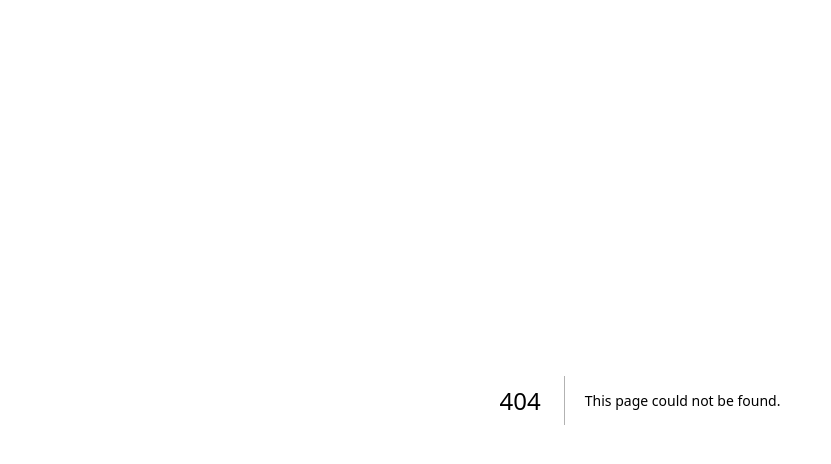
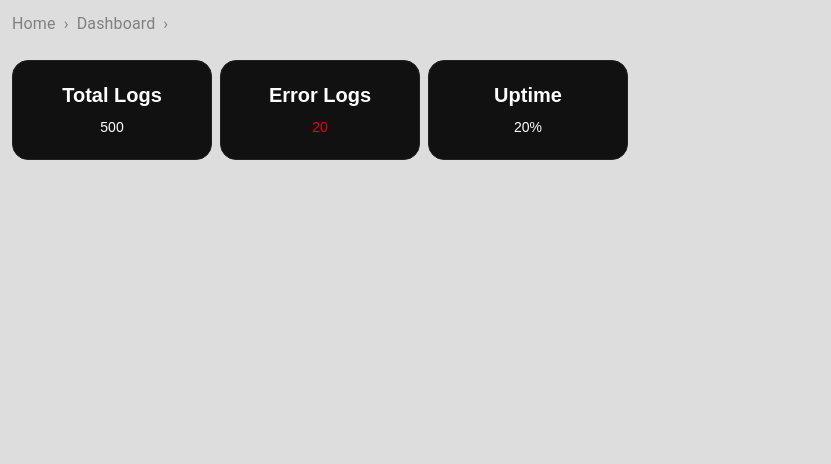
Before and after one commit to DivyanshModi25/spikeGuard, a Next.js app in the folder dashboard/: page /dashboard/analytics/1 in a window 1280 px wide. Before the commit this address had no page. Shown: the top 464 px of the page, without its empty margins (0-831 px from the left). Built offline with nearby package versions, Linux system fonts and the light colour scheme.

Commit message:
dashboard view analytics page started

```diff
--- /dev/null
+++ b/dashboard/app/dashboard/analytics/[service_id]/page.jsx
@@ -0,0 +1,55 @@
+"use client"
+import { ArrowLeft } from 'lucide-react';
+import { useParams,useSearchParams,useRouter} from 'next/navigation'
+import React from 'react'
+import Typography from '@mui/material/Typography';
+import Breadcrumbs from '@mui/material/Breadcrumbs';
+import Link from '@mui/material/Link';
+
+export default function serviceAnalytics() {
+  const params=useParams()
+  const { service_id } = useParams();
+  const searchParams = useSearchParams();
+  const router=useRouter();
+
+  const service_name = searchParams.get('service_name');
+  return (
+    <div className='bg-[#4e4e4e31] w-[100vw] h-[100vh] absolute'>
+        {/* <div className="flex items-center px-5">
+          <div className="p-2 ml-3 mr-5 cursor-pointer bg-gradient-to-l from-orange-500 to-red-500 rounded-full w-fit" onClick={()=>{router.push('/dashboard')}}>
+            <ArrowLeft/>
+          </div>
+          <p className='text-2xl font-bold text-white p-5'>{service_name}</p>
+        </div> */}
+        <div className="breadcrum p-3 ">
+          <Breadcrumbs aria-label="breadcrumb" separator="›" color="gray">
+              <Link underline="hover"  href="/" color='gray' className='text-white'>
+                Home
+              </Link>
+              <Link
+                underline="hover"
+                href="/dashboard"
+                color='gray'
+              >
+                Dashboard
+              </Link>
+              <Typography sx={{ color: 'white' }}>{service_name}</Typography>
+        </Breadcrumbs>
+        </div>
+        <div className="flex gap-2 p-3">
+          <div className="w-[200px] h-[100px] bg-[#111111] rounded-2xl p-5 flex flex-col items-center gap-2 border-1 border-[#222222]">
+            <p className='text-xl text-white font-semibold '>Total Logs</p>
+            <p className='text-sm  text-white'>500</p>
+          </div>
+          <div className="w-[200px] h-[100px] bg-[#111111] rounded-2xl p-5 flex flex-col items-center gap-2 border-1 border-[#222222]">
+              <p className='text-xl text-white font-semibold '>Error Logs</p>
+              <p className='text-sm  text-red-600'>20</p>
+          </div>
+          <div className="w-[200px] h-[100px] bg-[#111111] rounded-2xl p-5 flex flex-col items-center gap-2 border-1 border-[#222222]">
+              <p className='text-xl text-white font-semibold '>Uptime</p>
+              <p className='text-sm  text-white'>20%</p>
+          </div>
+        </div>
+    </div>
+  )
+}
--- a/dashboard/app/dashboard/page.jsx
+++ b/dashboard/app/dashboard/page.jsx
@@ -288,7 +288,7 @@ export default function Dashboard() {
                     {/* Action Buttons */}
                     <div className="flex items-center gap-3">
                       <button
-                        onClick={() => router.push(`/dashboard/analytics/${service.service_id}`)}
+                        onClick={() => router.push(`/dashboard/analytics/${service.service_id}?service_name=${encodeURIComponent(service.service_name)}`)}
                         className="flex items-center space-x-2 bg-gradient-to-r from-red-600 to-orange-500 hover:from-orange-700 hover:to-red-600 px-2 py-2 rounded-xl text-sm font-medium transition-all duration-200 shadow-lg hover:shadow-orange-500/25 cursor-pointer"
                       >
                         <BarChart3 className="w-4 h-4" />
```
